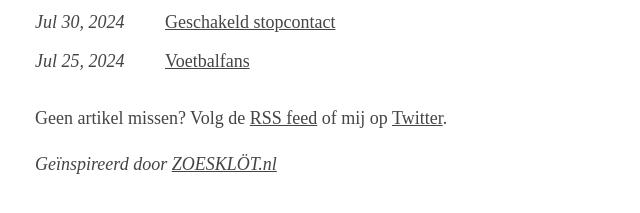
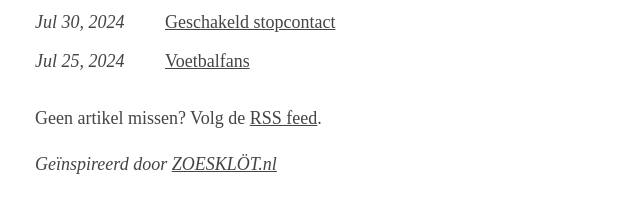
Before and after one commit to Roald87/roaldin.ch, a Jekyll site: the page built from index.md, in a window 1280 px wide. Shown: the part 394-607 px from the top of the page, without its empty margins (280-920 px from the left). Built offline with Jekyll 4.4.1, drawn with Linux system fonts in a browser that asks for light colours.

Commit message:
remove twitter link

```diff
--- a/index.md
+++ b/index.md
@@ -32,6 +32,6 @@ Sommige dingen vallen pas op als je er als buitenstaander naar kijkt. Met enige
   {% endfor %}
 </ul>
 
-Geen artikel missen? Volg de [RSS feed](/feed.xml) of mij op [Twitter](https://twitter.com/Roald87).
+Geen artikel missen? Volg de [RSS feed](/feed.xml).
 
 _Geïnspireerd door [ZOESKLÖT.nl](https://www.zoesklot.nl/)_
```
